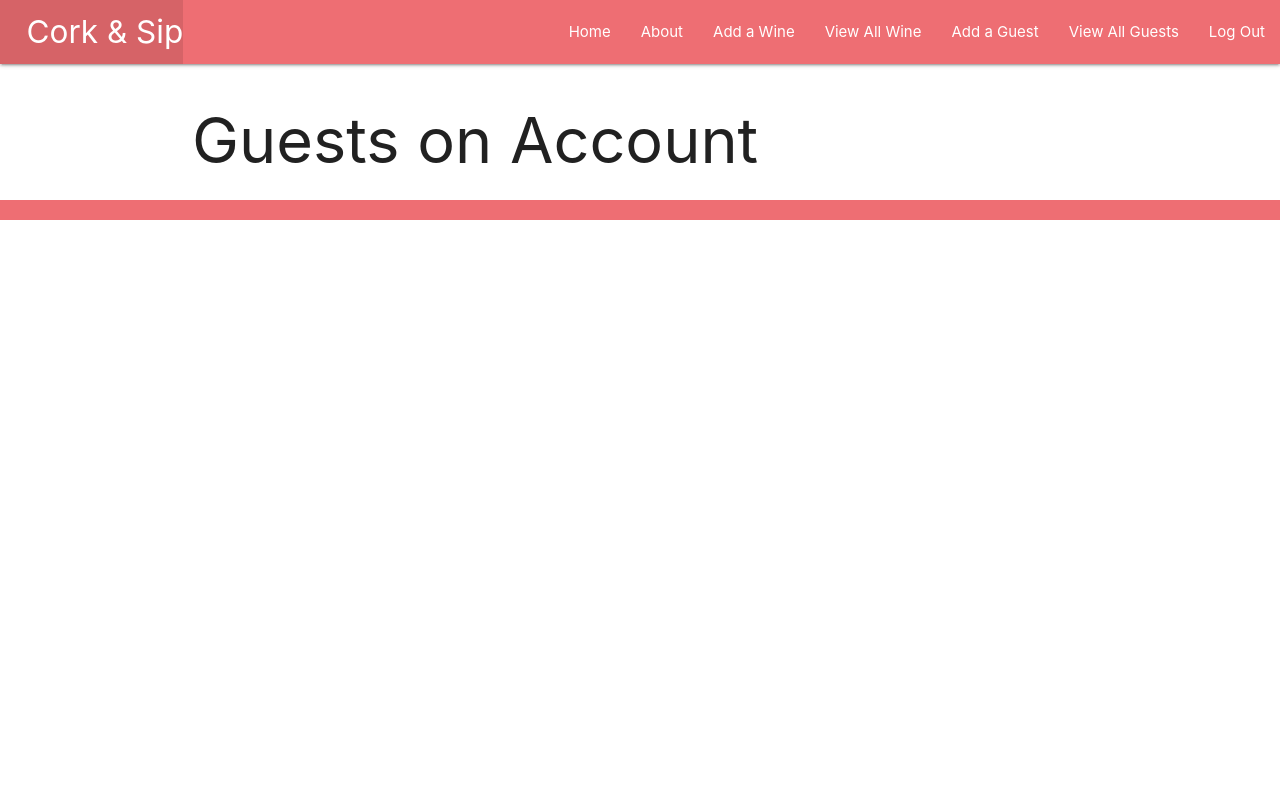
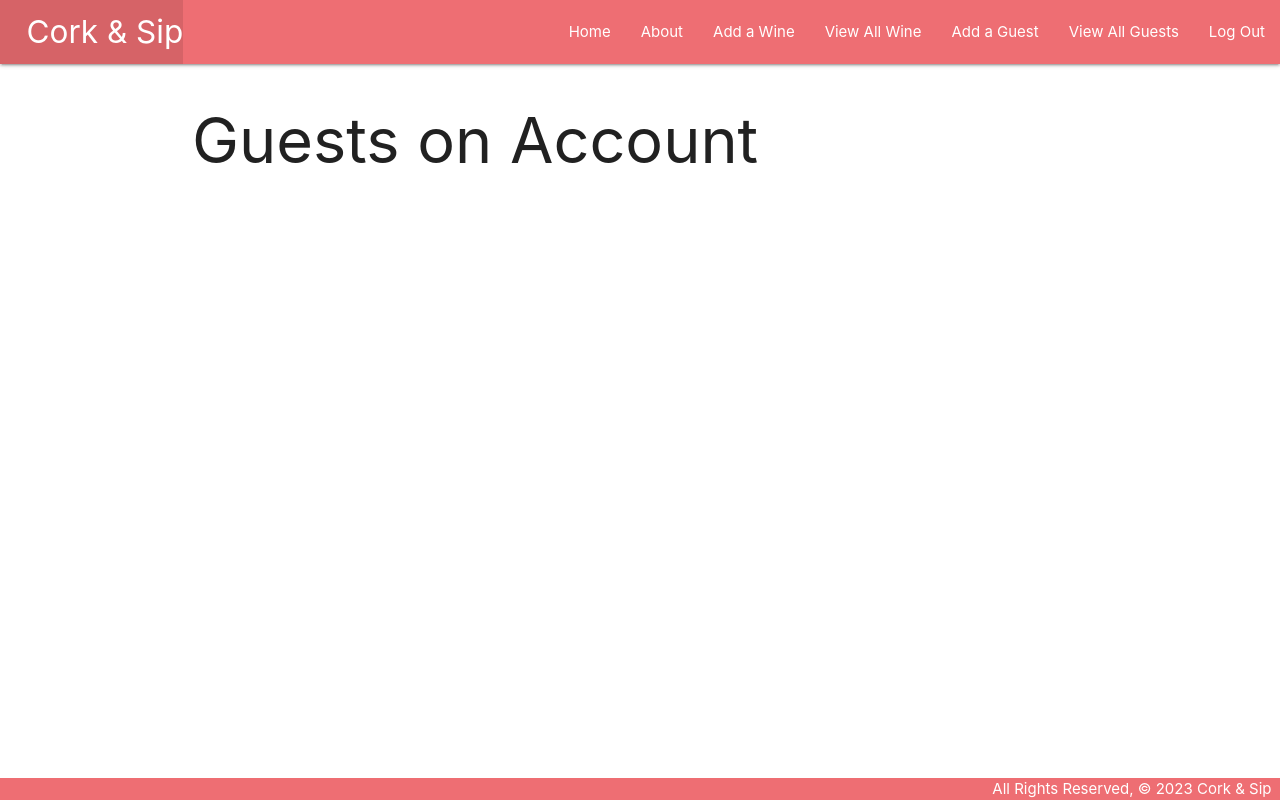
Before and after one commit to AnthonnyyP/Cork-and-Sip, a Django app: page /guests/ in a window 1280 px wide. Run offline with Django 4.2, Linux system fonts and the light colour scheme; the visitor is signed in with stand-in values (Sample User, id 1); data that the repository does not hold is empty.

Commit message:
fixed footer bar and guest detail page

```diff
--- /dev/null
+++ b/corkandsip/main_app/static/css/style.css
@@ -0,0 +1,14 @@
+body {
+  display: flex;
+  min-height: 100vh;
+  flex-direction: column;
+}
+
+main {
+  flex: 1 0 auto;
+}
+
+footer.page-footer {
+  padding-top: 0;
+  text-align: right;
+}
--- a/corkandsip/main_app/templates/base.html
+++ b/corkandsip/main_app/templates/base.html
@@ -7,8 +7,8 @@
   <meta name="viewport" content="width=device-width, initial-scale=1.0">
   <meta http-equiv="X-UA-Compatible" content="ie=edge">
   <title>Cork & Sip</title>
-  <link rel="stylesheet" href="https://cdnjs.cloudflare.com/ajax/libs/materialize/1.0.0/css/materialize.min.css">
-  <link rel="stylesheet" href="{% static 'css/style.css'%}"
+  <link rel="stylesheet" href="https://cdnjs.cloudflare.com/ajax/libs/materialize/1.0.0/css/materialize.min.css" />
+  <link rel="stylesheet" type="text/css" href="{% static 'css/style.css' %}" />
 </head>
 <body>
   <header class="navbar-fixed">
--- a/corkandsip/main_app/views.py
+++ b/corkandsip/main_app/views.py
@@ -1,9 +1,9 @@
 from django.shortcuts import render, redirect
-#CRUD Views
+# CRUD Views
 from django.views.generic.edit import CreateView, UpdateView, DeleteView
 from django.views.generic import ListView, DetailView
 from .models import Guest
-#User Creation & Sign Up
+# User Creation & Sign Up
 from django.contrib.auth import login
 from django.contrib.auth.forms import UserCreationForm
 from django.contrib.auth.decorators import login_required
@@ -26,19 +26,21 @@ def about(request):
 def guests_index(request):
     guests = Guest.objects.filter(user=request.user)
     return render(request, 'guests/index.html',
-    {'guests': guests})
+                  {'guests': guests})
+
 
 @login_required
 def guests_detail(request, guest_id):
     guest = Guest.objects.get(id=guest_id)
-    id_list = guest.wines.all().values_list('id')
-    wines_guest_doesnt_have = Wine.objects.exclude(id__in = id_list)
+    id_list = guest.wine.all().values_list('id')
+    wines_guest_doesnt_have = Wine.objects.exclude(id__in=id_list)
     tasting_form = TastingForm()
     return render(request, 'guests/detail.html', {
-        'guest': guest ,
-        'feeding_form': feeding_form,
+        'guest': guest,
+        'tasting_form': tasting_form,
         'wines': wines_guest_doesnt_have
     })
+
 
 def signup(request):
     error_message = ''
@@ -73,35 +75,47 @@ class GuestDelete(LoginRequiredMixin, DeleteView):
     model = Guest
     success_url = '/guests'
 
+
 @login_required
 def add_tasting(request, guest_id):
     form = TastingForm(request.POST)
     if form.is_valid():
-        new_tasting = form.save(commit = False)
+        new_tasting = form.save(commit=False)
         new_tasting.guest_id = guest_id
         new_tasting.save()
-    return redirect('detail', guest_id = guest_id)
+    return redirect('detail', guest_id=guest_id)
+
 
 class WineList(LoginRequiredMixin, ListView):
     model = Wine
+
+
 class WineDetail(LoginRequiredMixin, DetailView):
     model = Wine
+
+
 class WineCreate(LoginRequiredMixin, CreateView):
     model = Wine
     fields = '__all__'
+
+
 class WineUpdate(LoginRequiredMixin, UpdateView):
     model = Wine
     fields = '__all__'
+
+
 class WineDelete(LoginRequiredMixin, DeleteView):
     model = Wine
     success_url = '/wines'
 
+
 @login_required
 def add_to_cellar(request, guest_id, wine_id):
-    Guest.objects.get(id = guest_id).wines.add(wine_id)
-    return redirect('detail', guest_id = guest_id)
+    Guest.objects.get(id=guest_id).wine.add(wine_id)
+    return redirect('detail', guest_id=guest_id)
+
 
 @login_required
 def remove_from_cellar(request, guest_id, wine_id):
-    Guest.objects.get(id = guest_id).wines.remove(wine_id)
-    return redirect('detail', guest_id = guest_id)
+    Guest.objects.get(id=guest_id).wine.remove(wine_id)
+    return redirect('detail', guest_id=guest_id)
```
